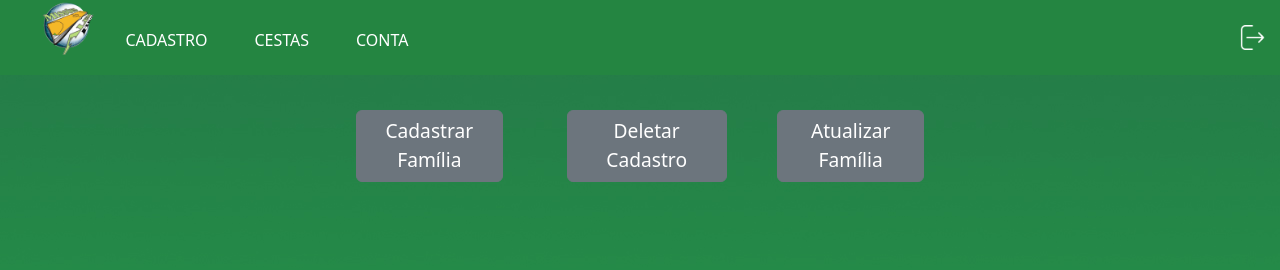
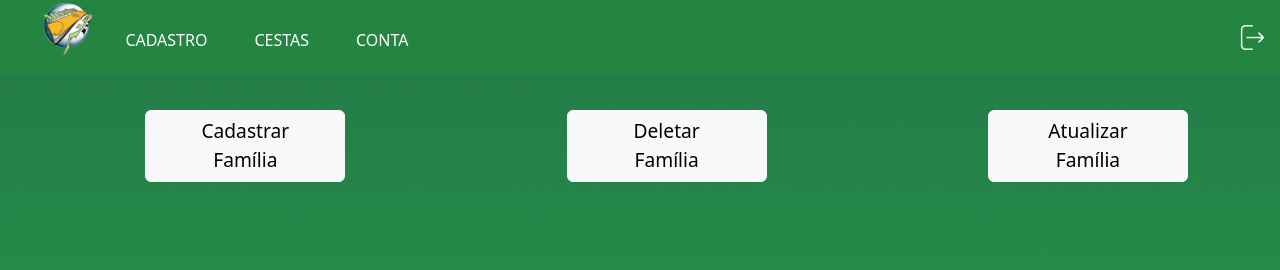
Before and after one commit to willotavio/TCCPHP, a PHP site: page /pages/indexpessoa.php in a window 1280 px wide. Shown: the top 270 px of the page. Run offline with PHP 8.4, Linux system fonts and the light colour scheme; data that the repository does not hold is empty.

Commit message:
Correção dos botão da pagina Familias

```diff
--- a/pages/indexpessoa.php
+++ b/pages/indexpessoa.php
@@ -33,12 +33,11 @@
             <header id="header"></header>
 
             <body><div class="row">
-            <div class="col-3"></div>
-            <div class="col-2"\>
+            <div class="col-2 m-auto">
                 <div id="modalCadastro">
                     <!-- Button trigger modal -->
-                    <button type="button" class="btn btn-secondary" data-bs-toggle="modal"
-                        data-bs-target="#exampleModal" style="font-size: 1.2em; margin-top:50px;">Cadastrar Família</button>
+                    <button type="button" class="btn btn-light" data-bs-toggle="modal"
+                        data-bs-target="#exampleModal" style="font-size: 1.2em; width: 200px; margin-top:50px">Cadastrar <br> Família</button>
 
                     <!-- Modal -->
                     <div class="modal fade" id="exampleModal" tabindex="-1" aria-labelledby="exampleModalLabel"
@@ -96,15 +95,12 @@
                                             <input class="inputModalCadastro" type="date" name="dataAtendimento"
                                                 placeholder="Data de Atendimento" />
                                         </p>
-
-
-
                                 </div>
                                 <div class="modal-footer">
-                                    <button type="button" class="btn btn-secondary" data-bs-dismiss="modal">
+                                    <button type="button" class="btn btn-danger" data-bs-dismiss="modal">
                                         Fechar
                                     </button>
-                                    <p><input type="submit" class="btn btn-secondary" name='botao' value='Cadastrar'>
+                                    <p><input type="submit" class="btn btn-success" name='botao' value='Cadastrar'>
                                     </p>
                                     </form>
                                 </div>
@@ -113,11 +109,11 @@
                     </div>
                 </div>
             </div>
-            <div class="col-2">
+            <div class="col-2 m-auto">
                 <div id="modalDeletar">
                     <!-- Button trigger modal -->
-                    <button type="button" class="btn btn-secondary" data-bs-toggle="modal"
-                        data-bs-target="#exampleModalDeletar" style="font-size: 1.2em; width: 160px; margin-top:50px">Deletar <br> Cadastro</button>
+                    <button type="button" class="btn btn-light" data-bs-toggle="modal"
+                        data-bs-target="#exampleModalDeletar" style="font-size: 1.2em; width: 200px; margin-top:50px">Deletar <br> Família</button>
 
                     <!-- Modal -->
                     <div class="modal fade" id="exampleModalDeletar" tabindex="-1" aria-labelledby="exampleModalLabel"
@@ -138,9 +134,9 @@
 
                                 </div>
                                 <div class="modal-footer">
-                                    <button type="button" class="btn btn-secondary"
+                                    <button type="button" class="btn btn-danger"
                                         data-bs-dismiss="modal">Fechar</button>
-                                    <p><input type="submit" class="btn btn-secondary" name='botao' value='Deletar'></p>
+                                    <p><input type="submit" class="btn btn-success" name='botao' value='Deletar'></p>
                                     </form>
                                 </div>
                             </div>
@@ -149,12 +145,11 @@
                 </div>
             </div>
 
-            <div class="col-2">
+            <div class="col-2 m-auto">
                 <div id="modalAtualizar">
                     <!-- Button trigger modal -->
-                    <button type="button" class="btn btn-secondary" data-bs-toggle="modal"
-                        data-bs-target="#exampleModalAttPessoa" style="font-size: 1.2em; margin-top:50px">Atualizar
-                        Família</button>
+                    <button type="button" class="btn btn-light" data-bs-toggle="modal"
+                        data-bs-target="#exampleModalAttPessoa" style="font-size: 1.2em; width: 200px; margin-top:50px">Atualizar <br> Família</button>
 
                     <!-- Modal -->
                     <div class="modal fade" id="exampleModalAttPessoa" tabindex="-1"
@@ -216,10 +211,10 @@
                                         </p>
                                 </div>
                                 <div class="modal-footer">
-                                    <button type="button" class="btn btn-secondary" data-bs-dismiss="modal">
+                                    <button type="button" class="btn btn-danger"" data-bs-dismiss="modal">
                                         Fechar
                                     </button>
-                                    <p><input type="submit" class="btn btn-secondary" name='botao' value='Atualizar'>
+                                    <p><input type="submit" class="btn btn-success" name='botao' value='Atualizar'>
                                     </p>
                                     </form>
                                 </div>
```
